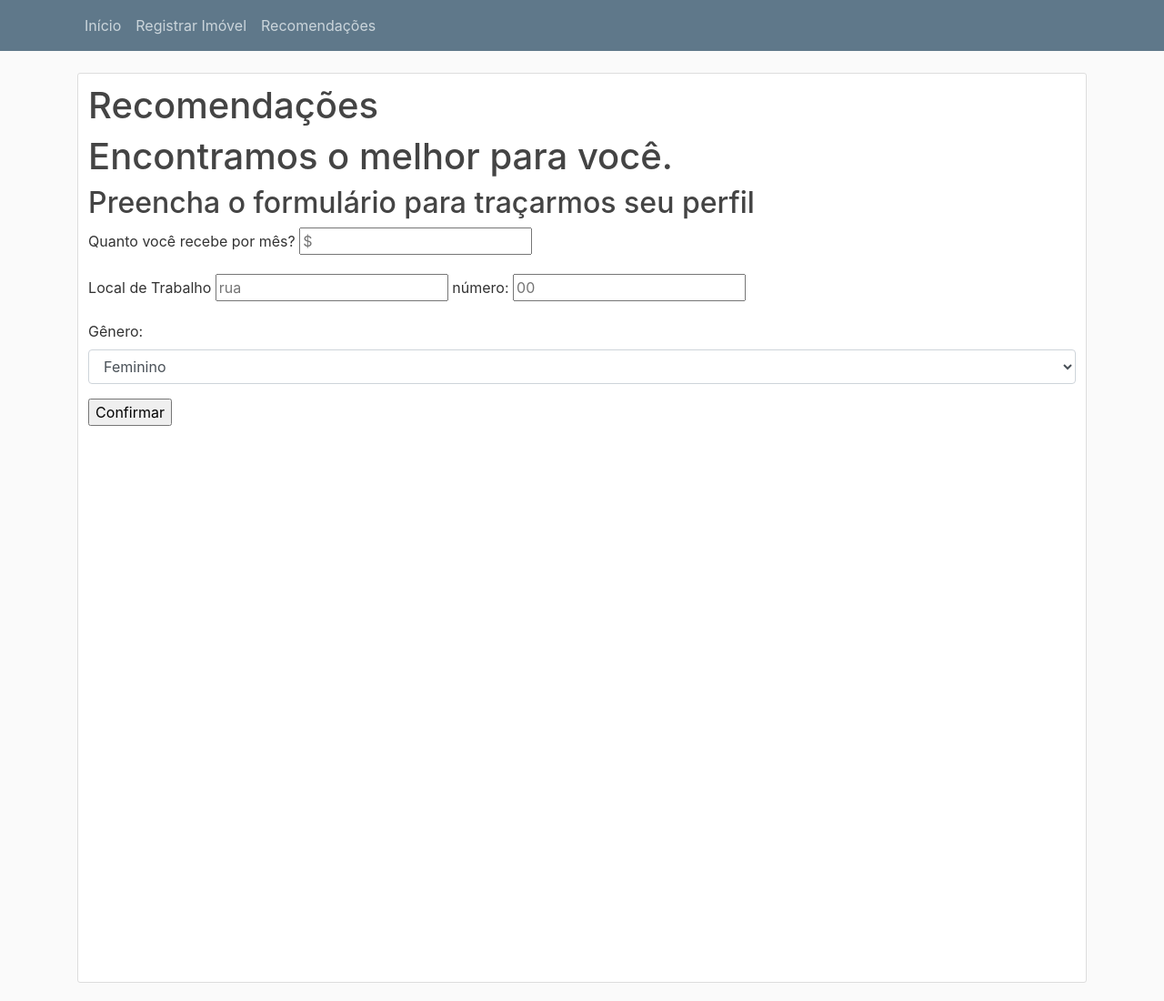
After one commit to brunapcs/INF1410, a Flask app: template templates/recomendacoes.html in a window 1280 px wide. The commit adds this page. Shown: the whole page at 91% size. Run offline with Flask 2, Linux system fonts and the light colour scheme; the template is opened without the code that fills it, so the values that code supplies are empty; parts of the project's set-up code (start-up, migrations or seed data) failed here and were passed over; some libraries are stand-ins or nearby versions.

Commit message:
recomendacoes

```diff
--- a/app.py
+++ b/app.py
@@ -47,6 +47,17 @@ def gen_circles(raio):
         'radius': raio*100  # meters
      }
 
+def getCoordinates(rua , num):
+    gmaps = googlemaps.Client(key=api_key)
+    try:
+        geocode_result = gmaps.geocode(str(num) + ' ' + rua + ', Rio de Janeiro, ' + 'RJ')
+        lat = float(geocode_result[0]['geometry']['location']['lat'])
+        lng = float(geocode_result[0]['geometry']['location']['lng'])
+    except:
+        print("Unable to get latitude and longitude from address")
+        raise (ValueError)
+    return lat, lng
+
 @app.route("/" ,  methods=['GET', 'POST'])
 def mapview():
     if request.method == 'POST': ##filtra imoveis disponiveis
@@ -76,10 +87,10 @@ def mapview():
         mymap = Map(
             identifier="sndmap",
             style=(
-                "height:55%;"
-                "width:50%;"
+                "height:83%;"
+                "width:57%;"
                 "top:100px;"
-                "left:550px;"
+                "left:35%;"
                 "position:absolute;"
                 "zIndex:999;"
             ),
@@ -91,8 +102,6 @@ def mapview():
             (33.685, -116.251, 1500)],
         )
 
-
-
         return render_template('map.html', sndmap=mymap,  proprietarios = lst)
 
     else:
@@ -102,10 +111,10 @@ def mapview():
         mymap = Map(
             identifier="sndmap",
             style=(
-                "height:75%;"
-                "width:50%;"
+                "height:83%;"
+                "width:57%;"
                 "top:100px;"
-                "left:550px;"
+                "left:35%;"
                 "position:absolute;"
                 "zIndex:999;"
             ),
@@ -132,14 +141,8 @@ def regImoveis():
         tipo = request.form['_type']
         valor = request.form['valor']
 
-        gmaps = googlemaps.Client(key=api_key)
-        try:
-            geocode_result = gmaps.geocode(str(num) + ' ' + rua + ', Rio de Janeiro, ' + 'RJ')
-            lat = float(geocode_result[0]['geometry']['location']['lat'])
-            lng = float(geocode_result[0]['geometry']['location']['lng'])
-        except:
-            print("Unable to get latitude and longitude from address")
-            raise (ValueError)
+        lat , lng = getCoordinates(rua, num)
+
 
         h = Home(lat, lng, tipo, vagas, dscp, nome, cpf, tel, cep, rua, tipo, num, valor, apt)
         dados.insert_data(h)
@@ -148,6 +151,58 @@ def regImoveis():
     else:
         return render_template('regImovel.html')
 
-7
+
+
+@app.route("/recomendacoes", methods=['GET', 'POST'])
+def recomendacoes():
+    if request.method == 'POST':
+        genero = (request.form['genero'])
+        rua = request.form['rua']
+        num = int(request.form['numero'])
+        din = int(request.form['dinheiro'])
+        lat,lng = getCoordinates(rua, num)
+
+        homes = dados.get_rec_homes_list(lat,lng, genero, din)
+        rmarkers = gen_markers(homes)
+
+        mymap = Map(
+            identifier="sndmap",
+            style=(
+                "height:75%;"
+                "width:75%;"
+                "top:500px;"
+                "left:12%;"
+                "position:absolute;"
+                "zIndex:999;"
+            ),
+            lat=-22.978993,
+            lng=-43.233160,
+            markers=rmarkers,
+            zoom="16"
+        )
+        return render_template('recomendacoes.html', sndmap=mymap)
+
+    else:
+        homes = dados.get_homes_list()
+        rmarkers = gen_markers(homes)
+
+        mymap = Map(
+            identifier="sndmap",
+            style=(
+                "height:75%;"
+                "width:75%;"
+                "top:500px;"
+                "left:12%;"
+                "position:absolute;"
+                "zIndex:999;"
+            ),
+            lat=-22.978993,
+            lng=-43.233160,
+            markers=rmarkers,
+            zoom="16"
+        )
+    return render_template('recomendacoes.html', sndmap=mymap)
+
+
 if __name__ == "__main__":
     app.run(debug=False )
--- a/static/main.css
+++ b/static/main.css
@@ -26,12 +26,11 @@ h1, h2, h3, h4, h5, h6 {
 
 .content-section{
   background: #ffffff;
-  padding: 10px 20px;
+  padding: 1% 1%;
   border: 1px solid #dddddd;
   border-radius: 3px;
   margin-bottom: 20px;
-  min-height:800px;
-
+  min-height: 1000px;
 }
 
 .article-title {
--- a/templates/layout.html
+++ b/templates/layout.html
@@ -32,6 +32,7 @@
             <div class="navbar-nav mr-auto">
               <a class="nav-item nav-link" href=" {{ url_for('mapview')}} ">Início</a>
               <a class="nav-item nav-link" href="{{ url_for('regImoveis')}} ">Registrar Imóvel</a>
+              <a class="nav-item nav-link" href="{{ url_for('recomendacoes')}}">Recomendações</a>
             </div>
             <!-- Navbar Right Side -->
             <div class="navbar-nav">
--- /dev/null
+++ b/templates/recomendacoes.html
@@ -0,0 +1,45 @@
+{% extends "layout.html" %}
+
+
+ {%block mapHeader %}
+        {{sndmap.js}}
+    {% endblock %}
+
+{% block content %}
+    <div class="section">
+        <h1> Recomendações</h1>
+
+        <form method="POST">
+            <h1>Encontramos o melhor para você.</h1>
+            <h2>Preencha o formulário para traçarmos seu perfil</h2>
+
+            <div class="form-group">
+                <label for="Dinheiro">Quanto você recebe por mês?</label>
+                <input type="number" id="dinheiro" placeholder="$" name="dinheiro">
+                <p></p>
+
+                <label for="Trabalho">Local de Trabalho</label>
+                <input type="text" id="trabalho" name="rua" placeholder="rua">
+
+                <label> número:</label> <t></t>
+                <input type="number" rows="1" style="resize:none" name="numero" placeholder="00">
+
+                <p></p>
+
+
+              <label >Gênero:</label>
+              <select class="form-control" id="genero" name="genero">
+                <option>Feminino</option>
+                <option>Masculino</option>
+                <option>Outros</option>
+              </select>
+           <p></p>
+
+            <input type="submit" value="Confirmar">
+            </div>
+        </form>
+        {{sndmap.html}}
+    </div>
+
+
+{% endblock %}
```
Also changed, not shown: database.py (+25 -2 lines), templates/map.html (+2 -7 lines), data.db, templates/puc.png (added).
